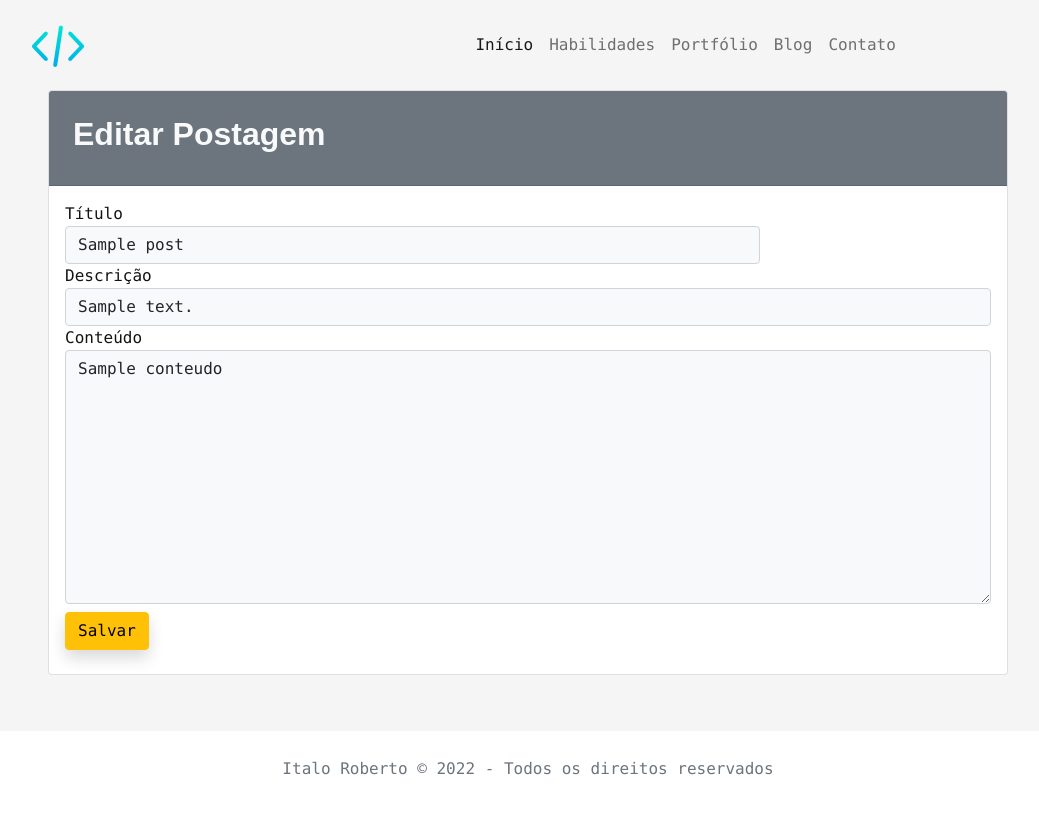
After one commit to Italo-Roberto/MyBlog, a Django app: template blog/templates/update_post.html in a window 1280 px wide. The commit adds this page. Shown: the whole page, without its empty margins (112-1151 px from the left). Run offline with Django 4.2, Linux system fonts and the light colour scheme; the template is opened without the code that fills it: most values are stand-ins (such as "Sample title", 1, 10 or a date in 2020); data that the repository does not hold is empty; some libraries are stand-ins or nearby versions.

Commit message:
Realizado adição de view e rota para edição de posts e ajustes na interface dos templates

```diff
--- a/blog/templates/blog.html
+++ b/blog/templates/blog.html
@@ -188,7 +188,7 @@
         </div>
         <div class="posts">
             {% for post in posts %}
-            <a href="{{post.id}}" class="post">
+            <a href="post/{{post.id}}" class="post">
                 <h3>
                     {{post.titulo}}
                 </h3>
@@ -200,8 +200,8 @@
         </div>
         <div class="d-flex mx-auto justify-content-center w-75">
             {% if user.is_authenticated %}
-                <a href="/form_posting/" class="btn btn-primary m-2">Nova Postagem</a>
-                <a href="/logout_user/" class="btn btn-danger m-2">Logout</a>
+                <a href="/form_posting/" class="btn btn-primary m-2 shadow">Nova Postagem</a>
+                <a href="/logout_user/" class="btn btn-danger m-2 shadow">Logout</a>
             {% endif %}
         </div>
     </section>
--- a/blog/templates/login.html
+++ b/blog/templates/login.html
@@ -2,8 +2,8 @@
 
 {% block content %}
 <main>
-    <section class="w-75 container d-flex justify-content-center p-3 mx-auto my-2">
-        <form action="submit" method="post">{% csrf_token %}
+    <section class="w-75 container d-flex justify-content-center p-3 mx-auto my-5">
+        <form class="card p-5" action="submit" method="post">{% csrf_token %}
             <div class="form-group">
                 <h2 class="mb-4">Login</h2>
             </div>
--- a/blog/templates/post.html
+++ b/blog/templates/post.html
@@ -15,7 +15,8 @@
                     </div>
                     <div class="w-75">
                         {% if user.is_authenticated %}
-                            <a href="/login/delete_post/{{post.id}}" class="btn btn-danger m-2">Excluir</a>
+                            <a href="/render_update_post/{{post.id}}" class="btn btn-warning m-2 shadow">Editar</a>
+                            <a href="/login/delete_post/{{post.id}}" class="btn btn-danger m-2 shadow">Excluir</a>
                         {% endif %}
                     </div>
                 </div>
--- /dev/null
+++ b/blog/templates/update_post.html
@@ -0,0 +1,41 @@
+{% extends 'base.html' %}
+
+{% block content %}
+<script src="https://cdn.tiny.cloud/1/no-api-key/tinymce/5/tinymce.min.js" referrerpolicy="origin"></script>
+
+<main>
+    <section class="w-75 d-flex justify-content-center mx-auto card">
+        <div class="card-header p-4 bg-secondary text-light">
+            <h2>Editar Postagem</h2>
+        </div>
+        <form action="update_post" class="card-body" method="post" enctype="multipart/form-data">{% csrf_token %}
+            <input type="hidden" name="id" value="{{post.id}}">
+            <div class="form-group">
+                <label>Título</label>
+                <input type="text" name="titulo" class="form-control bg-light w-75" value="{{post.titulo}}">
+            </div>
+            <div class="form-group">
+                <label>Descrição</label>
+                <input type="text" name="descricao" class="form-control bg-light" value="{{post.descricao}}">
+            </div>
+            <div class="form-group">
+                <label>Conteúdo</label>
+                <textarea name="conteudo" class="form-control bg-light" id="conteudo" cols="30" rows="10">{{post.conteudo}}</textarea>
+            </div>
+
+            <div class="form-group">
+                <input type="submit" class="btn btn-warning my-2 shadow" value="Salvar">
+            </div>
+        </form>
+    </section>
+</main>
+
+<script>
+    tinymce.init({
+        selector: '#conteudo',
+        plugins: [
+            'advlist autolink link image list media'
+        ]
+    })
+</script>
+{% endblock %}
--- a/myblog/urls.py
+++ b/myblog/urls.py
@@ -28,10 +28,12 @@ urlpatterns = [
     path('login/submit', views.submit_login),
     path('logout_user/', views.logout_user),
     #Blog
-    path('<int:post_id>/', views.post, name='post'),
+    path('post/<int:post_id>/', views.post, name='post'),
     path('form_posting/', views.form_posting, name='form_posting'),
     path('form_posting/posting', views.posting, name='posting'),
-    path('login/delete_post/<int:id_post>', views.delete_post, name='delete_post'),
+    path('render_update_post/<int:post_id>', views.render_update_post, name='render_update_post'),
+    path('render_update_post/update_post', views.update_post, name='update_post'),
+    path('login/delete_post/<int:post_id>', views.delete_post, name='delete_post'),
 ]
 
 #Necessário para armazenamento de imagens
```
Also changed, not shown: blog/views.py (+24 -2 lines).
